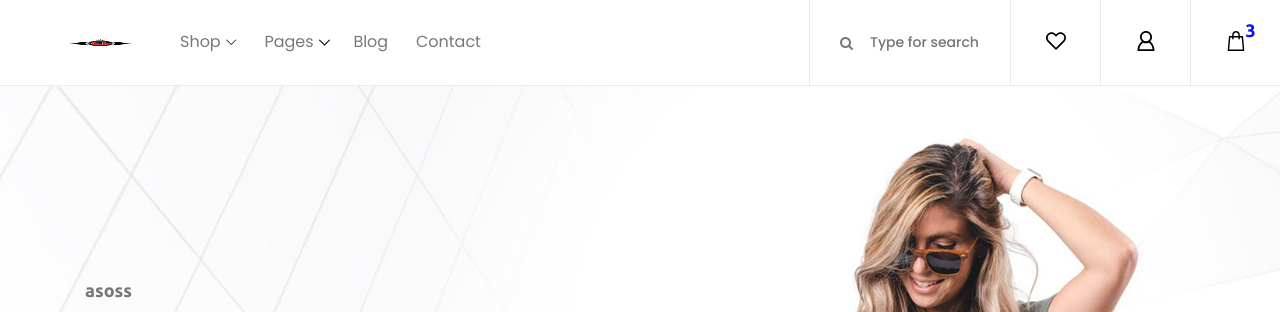
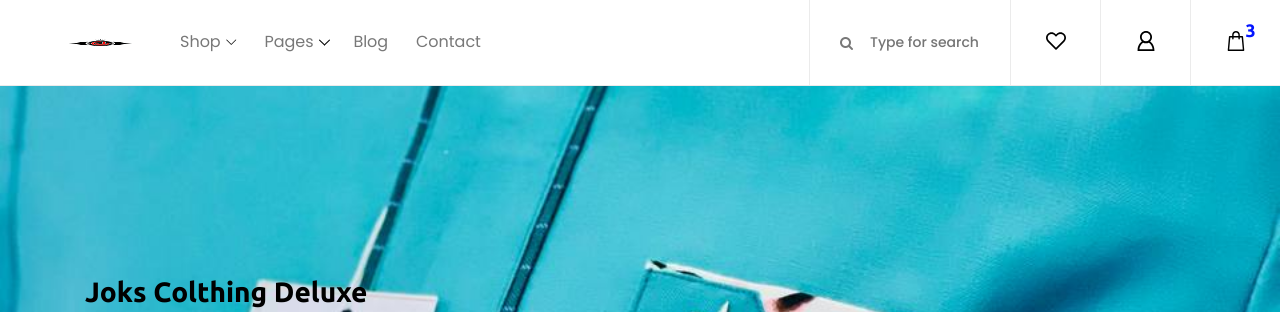
Before and after one commit to AlphaIADA/essence-master, a plain HTML site: page essence-master/index.html in a window 1280 px wide. Shown: the top 312 px of the page. Drawn offline with Linux system fonts and the light colour scheme; files whose address does not match are found by name.

Commit message:
imhg set up

```diff
--- a/essence-master/index.html
+++ b/essence-master/index.html
@@ -201,12 +201,12 @@
     <!-- ##### Right Side Cart End ##### -->
 
     <!-- ##### Welcome Area Start ##### -->
-    <section class="welcome_area bg-img background-overlay" style="background-image: url(img/bg-img/bg-1.jpg);">
+    <section class="welcome_area bg-img background-overlay" style="background-image: url(img/bg-img/big.jpg);">
         <div class="container h-100">
             <div class="row h-100 align-items-center">
                 <div class="col-12">
                     <div class="hero-content">
-                        <h6>asoss</h6>
+                        <h3>Joks Colthing Deluxe</h3>
                         <h2>New Collection</h2>
                         <a href="#" class="btn essence-btn">view collection</a>
                     </div>
```
